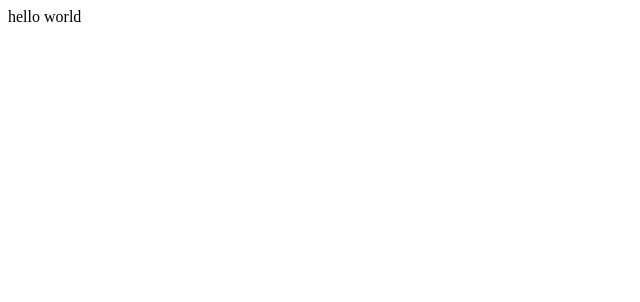
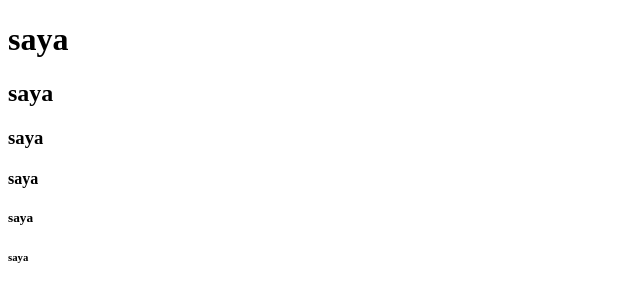
Before and after one commit to jibay12/latihan-1, a plain HTML site: page index.html in a window 1280 px wide. Shown: the whole page, without its empty margins (0-640 px from the left). Drawn offline with Linux system fonts and the light colour scheme.

Commit message:
commit kedua

```diff
--- a/index.html
+++ b/index.html
@@ -4,9 +4,16 @@
     <meta charset="UTF-8">
     <meta http-equiv="X-UA-Compatible" content="IE=edge">
     <meta name="viewport" content="width=device-width, initial-scale=1.0">
-    <title>Document</title>
 </head>
 <body>
-  hello world
+<h1>saya</h1>
+<h2>saya</h2>
+<h3>saya</h3>
+<h4>saya</h4>
+<h5>saya</h5>
+<h6>saya</h6>
+
+
+
 </body>
 </html>
```
